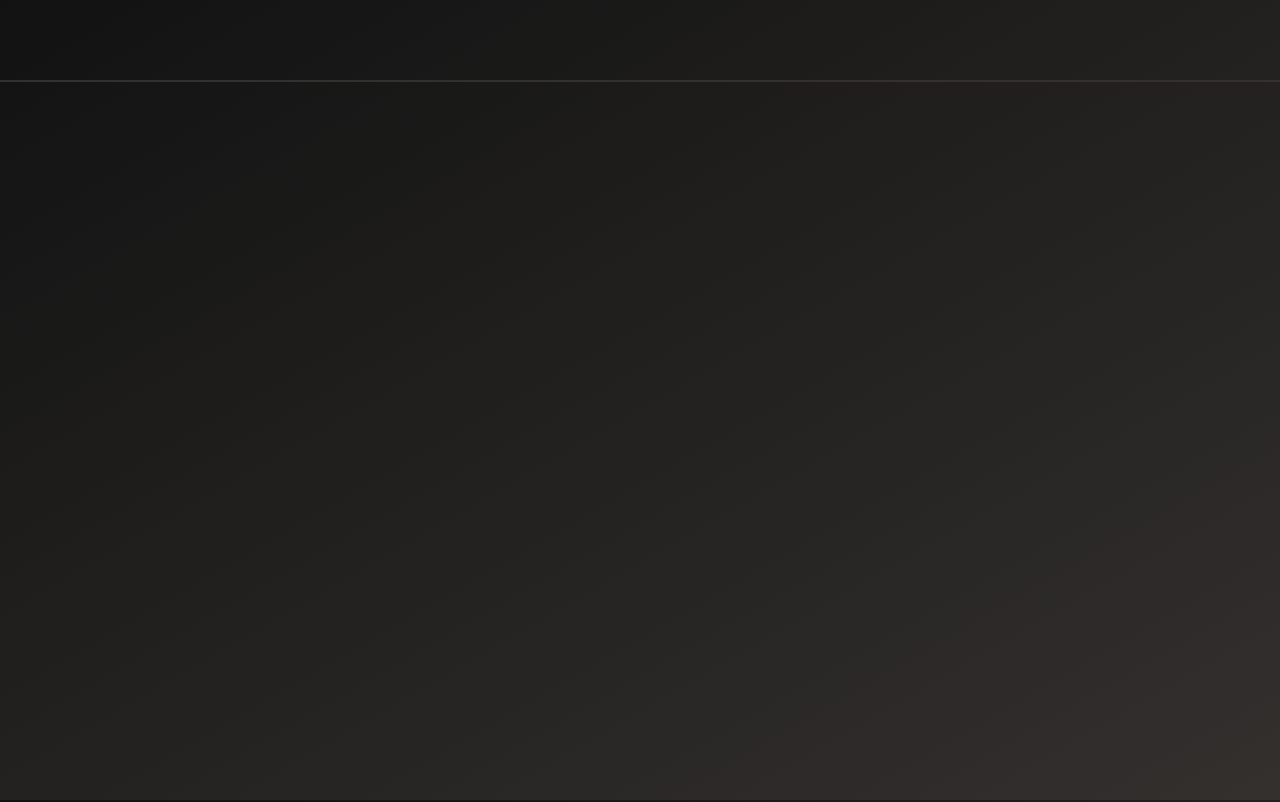
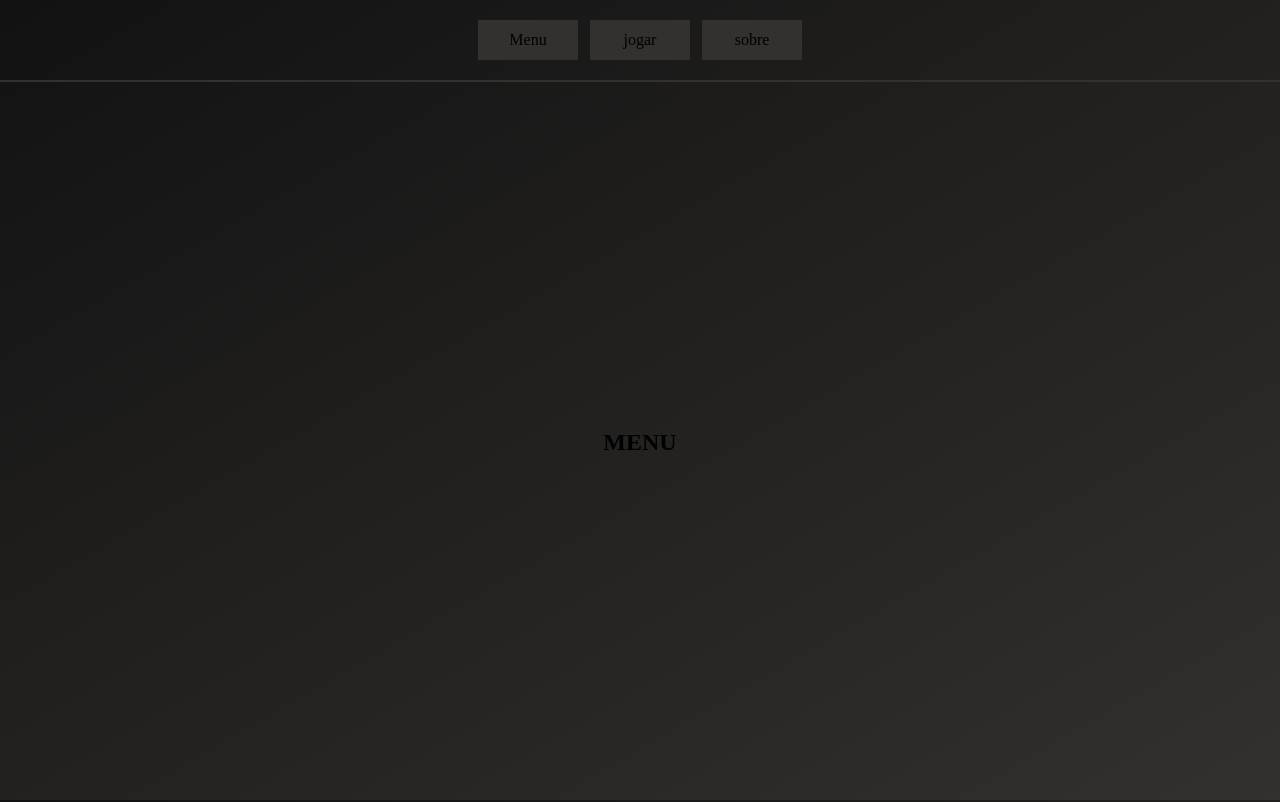
Before and after one commit to AnthonyRichardD/Projeto-JogodaMemoria-demo-week, a Svelte app in the folder SveltE/: page / in a window 1280 px wide. Built offline with nearby package versions, Linux system fonts and the light colour scheme.

Commit message:
atualização do projeto
adição do menu de navegação temporário e iniciando a logica do jogo

```diff
--- a/SveltE/public/styles/Principal.css
+++ b/SveltE/public/styles/Principal.css
@@ -11,8 +11,27 @@ body{
     background-image: linear-gradient(150deg, #121212, #33302E);
 }
 header{
+    display: flex;
+    justify-content: center;
+    align-items: center;
     width: 100vw;
     height: 80px;
+}
+.botoes{
+    cursor: pointer;
+    display: flex;
+    justify-content: center;
+    align-self: center;
+    gap: 12px;
+}
+.botao{
+    display: flex;
+    justify-content: center;
+    align-items: center;
+    width: 100px;
+    height: 40px;
+    background-color: #33302E;
+
 }
 section{
     display: flex;
--- a/SveltE/src/App.svelte
+++ b/SveltE/src/App.svelte
@@ -3,14 +3,32 @@
 </svelte:head>
 
 <script>
+	import Menu from "./Menu.svelte"
 	import Jogo from "./Jogo.svelte";
 	import  Sobre  from "./Sobre.svelte";
+	import {estado} from "./Navigate";
+	import {trocarEstadoDoJogo} from "./Navigate"
 
 </script>
 <header>
-
+	<div class="botoes">
+		<div class="botao" on:click={()=>trocarEstadoDoJogo('menu')}>Menu</div>
+		<div class="botao" on:click={()=>trocarEstadoDoJogo('jogar')}>jogar</div>
+		<div class="botao" on:click={()=>trocarEstadoDoJogo('sobre')}>sobre</div>
+	</div>
 </header>
 <section>
+	{#if $estado == "menu"}
+		<Menu />
 
+	{/if}
+	{#if $estado == "jogar"}
+		<Jogo />
+
+	{/if}
+	{#if $estado == "sobre"}
+		<Sobre />
+
+	{/if}
 
 </section>
--- a/SveltE/src/Jogo.svelte
+++ b/SveltE/src/Jogo.svelte
@@ -3,8 +3,7 @@
 </svelte:head>
 <script>
 
-    let PrimeiroCard = false
-    let SegundoCard = false
+
 
     let images = [
         {Class: 'card-frente', Src:'./images/alce-frente.png', Id:'alce'},
@@ -21,39 +20,32 @@
         {Class: 'card-frente', Src:'./images/raposa-frente.png', Id:'raposa'}
 
 
-    ];
-    let MostrarFundo = false
-    function MudarFundo(card){
-        MostrarFundo = !MostrarFundo
+    ]
+
+    let PrimeiroCard,SegundoCard
+
+    function VirarCard(){
         if(!PrimeiroCard){
             PrimeiroCard = this
-            console.log("primeiro")
-            console.log(PrimeiroCard.dataset.identificacao)
+
+            return false
         }
-        else{
-            SegundoCard = this
-            console.log("segundo")
-            console.log(SegundoCard.dataset.identificacao)
+        SegundoCard = this
 
-            Verificar()
-        }
 
 
 
     }
-    function Verificar(){
+    function Verificar(card1,card2){
         if (PrimeiroCard.dataset.identificacao === SegundoCard.dataset.identificacao) {
-            console.log("iguais")
-            console.log("----------------------------------")
-            PrimeiroCard = false
-            SegundoCard = false
-
+            console.log("MATCH!")
 
         }else{
+            setTimeout(() => {
+                card1.classList.remove("flip")
+                card2.classList.remove("flip")
+            },2000);
             console.log("não são iguais")
-            console.log("----------------------------------")
-            PrimeiroCard = false
-            SegundoCard = false
         }
     }
 
@@ -78,7 +70,7 @@ misturarCards(images)
   {#each images as {Src,Id} }
 
     <div class="flip-card">
-        <div on:click={MudarFundo} class="flip-card-inner" class:flip={MostrarFundo} data-identificacao={Id}>
+        <div on:click={VirarCard} class="flip-card-inner" data-identificacao={Id}>
             <div class="flip-card-front">
                 <img src="./images/carta-costa.png" alt="card-costa">
             </div>
--- /dev/null
+++ b/SveltE/src/Menu.svelte
@@ -0,0 +1 @@
+<h1>MENU</h1>
--- /dev/null
+++ b/SveltE/src/Navigate.js
@@ -0,0 +1,8 @@
+import { writable } from 'svelte/store'
+
+
+export let estado = writable('menu');
+
+export function trocarEstadoDoJogo(novoEstado) {
+	estado.set(novoEstado)
+}
```
